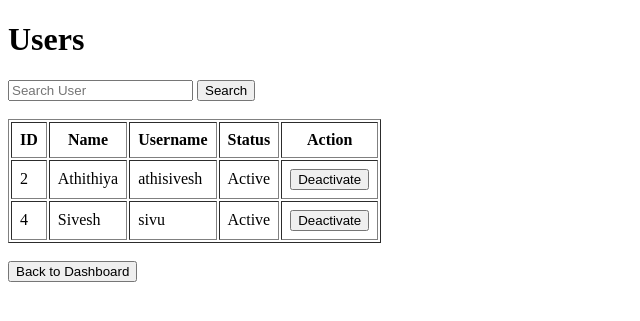
After one commit to 23f3003503/Trekking-Management-Application, a Flask app: page /view_users in a window 1280 px wide. The commit adds this page. Shown: the top 321 px of the page, without its empty margins (0-640 px from the left). Run offline with Flask 3, Linux system fonts and the light colour scheme; a user stored in the database is signed in; data comes from the database, SQL or seed files in the repository; both versions use the stored data as it was after the commit.

Commit message:
Milestone-3 Admin Dashboard Completion

```diff
--- a/app.py
+++ b/app.py
@@ -73,6 +73,9 @@ def login():
         if user.password != password:
             return "Incorrect password."
 
+        if not user.is_active:
+            return "Your account has been deactivated."
+
         session["user_id"] = user.id
         session["role"] = user.role
         session["username"] = user.username
@@ -90,9 +93,25 @@ def login():
 
 @app.route("/admin")
 def admin():
+
     if "user_id" not in session or session["role"] != "admin":
         return redirect("/login")
-    return render_template("admin.html")
+
+    total_treks = Trek.query.count()
+
+    total_users = User.query.filter_by(role="trekker").count()
+
+    total_staff = User.query.filter_by(role="staff").count()
+
+    total_bookings = Booking.query.count()
+
+    return render_template(
+        "admin.html",
+        total_treks=total_treks,
+        total_users=total_users,
+        total_staff=total_staff,
+        total_bookings=total_bookings
+    )
 
 @app.route("/staff")
 def staff():
@@ -120,6 +139,9 @@ def trekker():
 @app.route("/add_trek", methods=["GET", "POST"])
 def add_trek():
 
+    if "user_id" not in session or session["role"] != "admin":
+        return redirect("/login")
+
     if request.method == "POST":
 
         trek_name = request.form["trek_name"]
@@ -141,7 +163,7 @@ def add_trek():
         db.session.add(new_trek)
         db.session.commit()
 
-        return "Trek Added Successfully!"
+        return redirect("/view_treks")
 
     return render_template("add_trek.html")
 
@@ -149,7 +171,17 @@ def add_trek():
 @app.route("/view_treks")
 def view_treks():
 
-    treks = Trek.query.all()
+    if "user_id" not in session or session["role"] != "admin":
+        return redirect("/login")
+
+    search = request.args.get("search")
+
+    if search:
+        treks = Trek.query.filter(
+            Trek.trek_name.ilike(f"%{search}%")
+        ).all()
+    else:
+        treks = Trek.query.all()
 
     return render_template(
         "view_treks.html",
@@ -171,6 +203,9 @@ def treks():
 
 @app.route("/book_trek/<int:id>")
 def book_trek(id):
+
+    if "user_id" not in session or session["role"] != "trekker":
+        return redirect("/login")
 
     trek = Trek.query.get_or_404(id)
 
@@ -233,6 +268,9 @@ def view_bookings():
 @app.route("/edit_trek/<int:id>", methods=["GET", "POST"])
 def edit_trek(id):
 
+    if "user_id" not in session or session["role"] != "admin":
+        return redirect("/login")
+
     trek = Trek.query.get_or_404(id)
     staff_members = User.query.filter_by(role="staff").all()
 
@@ -259,6 +297,9 @@ def edit_trek(id):
 @app.route("/delete_trek/<int:trek_id>")
 def delete_trek(trek_id):
 
+    if "user_id" not in session or session["role"] != "admin":
+        return redirect("/login")
+
     trek = Trek.query.get_or_404(trek_id)
 
     db.session.delete(trek)
@@ -269,6 +310,9 @@ def delete_trek(trek_id):
 
 @app.route("/add_staff", methods=["GET", "POST"])
 def add_staff():
+
+    if "user_id" not in session or session["role"] != "admin":
+        return redirect("/login")
 
     if request.method == "POST":
 
@@ -304,22 +348,81 @@ def add_staff():
         db.session.add(staff_profile)
         db.session.commit()
 
-        return "Staff Added Successfully!"
+        return redirect("/view_staff")
 
     return render_template("add_staff.html")
 
 @app.route("/view_staff")
 def view_staff():
 
-    staff_members = StaffProfile.query.all()
+    if "user_id" not in session or session["role"] != "admin":
+        return redirect("/login")
+
+    search = request.args.get("search", "")
+
+    staff_members = StaffProfile.query.join(User).filter(
+        User.name.ilike(f"%{search}%")
+    ).all()
 
     return render_template(
         "view_staff.html",
-        staff_members=staff_members
+        staff_members=staff_members,
+        search=search
     )
+
+@app.route("/toggle_staff/<int:id>")
+def toggle_staff(id):
+
+    if "user_id" not in session or session["role"] != "admin":
+        return redirect("/login")
+
+    staff = StaffProfile.query.get_or_404(id)
+
+    staff.user.is_active = not staff.user.is_active
+
+    db.session.commit()
+
+    return redirect("/view_staff")
+
+@app.route("/view_users")
+def view_users():
+
+    if "user_id" not in session or session["role"] != "admin":
+        return redirect("/login")
+
+    search = request.args.get("search", "")
+
+    users = User.query.filter(
+        User.role == "trekker",
+        User.name.ilike(f"%{search}%")
+    ).all()
+
+    return render_template(
+        "view_users.html",
+        users=users,
+        search=search
+    )
+
+@app.route("/toggle_user/<int:id>")
+def toggle_user(id):
+
+    if "user_id" not in session or session["role"] != "admin":
+        return redirect("/login")
+
+    user = User.query.get_or_404(id)
+
+    user.is_active = not user.is_active
+
+    db.session.commit()
+
+    return redirect("/view_users")
+
 
 @app.route("/edit_staff/<int:id>", methods=["GET", "POST"])
 def edit_staff(id):
+
+    if "user_id" not in session or session["role"] != "admin":
+        return redirect("/login")
 
     staff = StaffProfile.query.get_or_404(id)
 
@@ -345,6 +448,9 @@ def edit_staff(id):
 @app.route("/delete_staff/<int:id>")
 def delete_staff(id):
 
+    if "user_id" not in session or session["role"] != "admin":
+        return redirect("/login")
+
     staff = StaffProfile.query.get_or_404(id)
 
     user = User.query.get(staff.user_id)
@@ -357,5 +463,13 @@ def delete_staff(id):
 
     return redirect("/view_staff")
 
+
+@app.route("/logout")
+def logout():
+
+    session.clear()
+
+    return redirect("/login")
+
 if __name__ == "__main__":
     app.run(debug=True)
--- a/models.py
+++ b/models.py
@@ -13,6 +13,8 @@ class User(db.Model):
     password = db.Column(db.String(200), nullable=False)
 
     role = db.Column(db.String(20), nullable=False)
+
+    is_active = db.Column(db.Boolean, default=True)
 
     bookings = db.relationship("Booking", backref="user", lazy=True)
 
--- a/templates/staff.html
+++ b/templates/staff.html
@@ -47,6 +47,11 @@
 {% endfor %}
 
 </table>
+<br><br>
+
+<a href="/logout">
+    <button>Logout</button>
+</a>
 
 </body>
 
--- a/templates/trekker.html
+++ b/templates/trekker.html
@@ -25,6 +25,12 @@
     <button>View My Bookings</button>
 </a>
 
+<br><br>
+
+<a href="/logout">
+    <button>Logout</button>
+</a>
+
 </body>
 
 </html>
--- /dev/null
+++ b/templates/view_users.html
@@ -0,0 +1,94 @@
+<!DOCTYPE html>
+<html>
+
+<head>
+    <title>View Users</title>
+</head>
+
+<body>
+
+<h1>Users</h1>
+
+<form method="GET">
+
+    <input
+        type="text"
+        name="search"
+        placeholder="Search User"
+        value="{{ search }}"
+    >
+
+    <button type="submit">Search</button>
+
+</form>
+
+<br>
+
+<table border="1" cellpadding="8">
+
+<tr>
+
+    <th>ID</th>
+    <th>Name</th>
+    <th>Username</th>
+    <th>Status</th>
+    <th>Action</th>
+
+</tr>
+
+{% for user in users %}
+
+<tr>
+
+    <td>{{ user.id }}</td>
+
+    <td>{{ user.name }}</td>
+
+    <td>{{ user.username }}</td>
+
+    <td>
+
+        {% if user.is_active %}
+
+            Active
+
+        {% else %}
+
+            Inactive
+
+        {% endif %}
+
+    </td>
+
+    <td>
+
+        <a href="/toggle_user/{{ user.id }}">
+
+            {% if user.is_active %}
+
+                <button>Deactivate</button>
+
+            {% else %}
+
+                <button>Activate</button>
+
+            {% endif %}
+
+        </a>
+
+    </td>
+
+</tr>
+
+{% endfor %}
+
+</table>
+
+<br>
+
+<a href="/admin">
+    <button>Back to Dashboard</button>
+</a>
+
+</body>
+</html>
```
Also changed, not shown: templates/admin.html (+20 -0 lines), templates/view_staff.html (+32 -1 lines), templates/view_treks.html (+12 -0 lines), instance/trek.db.
